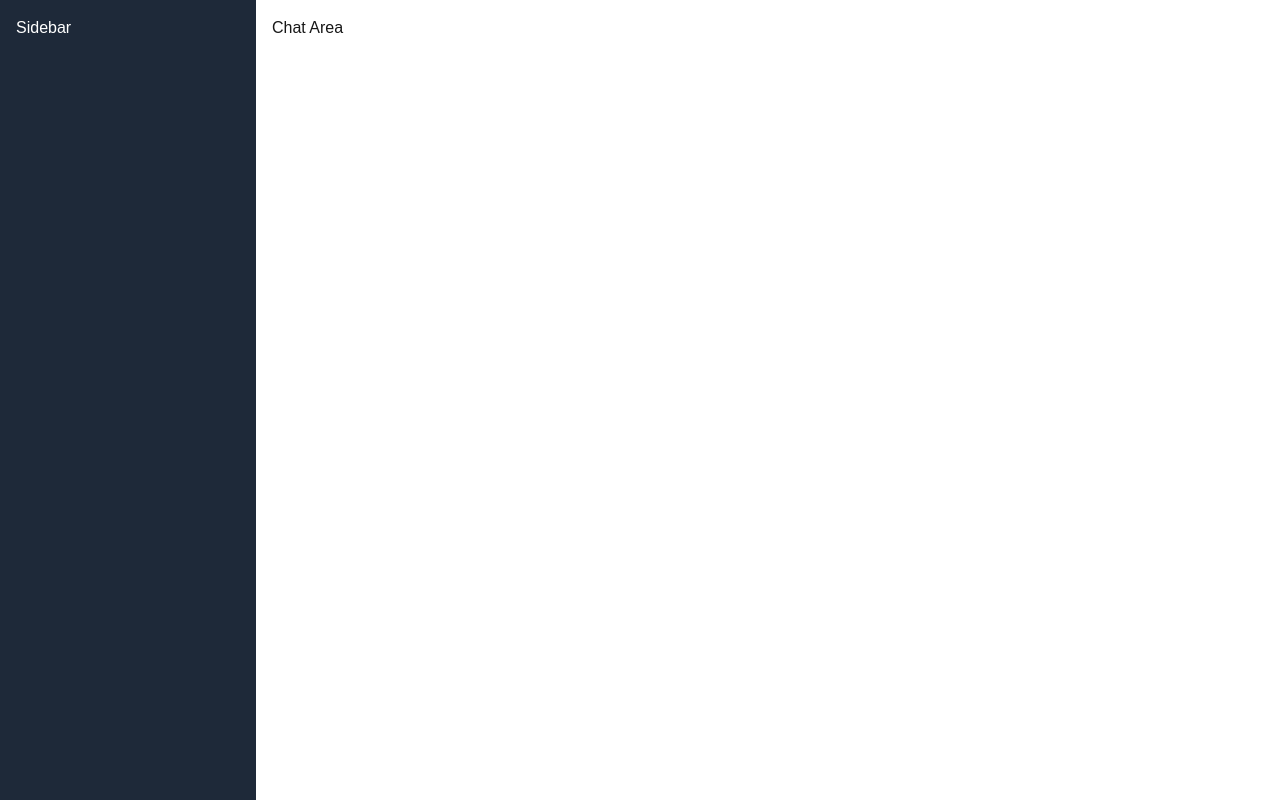
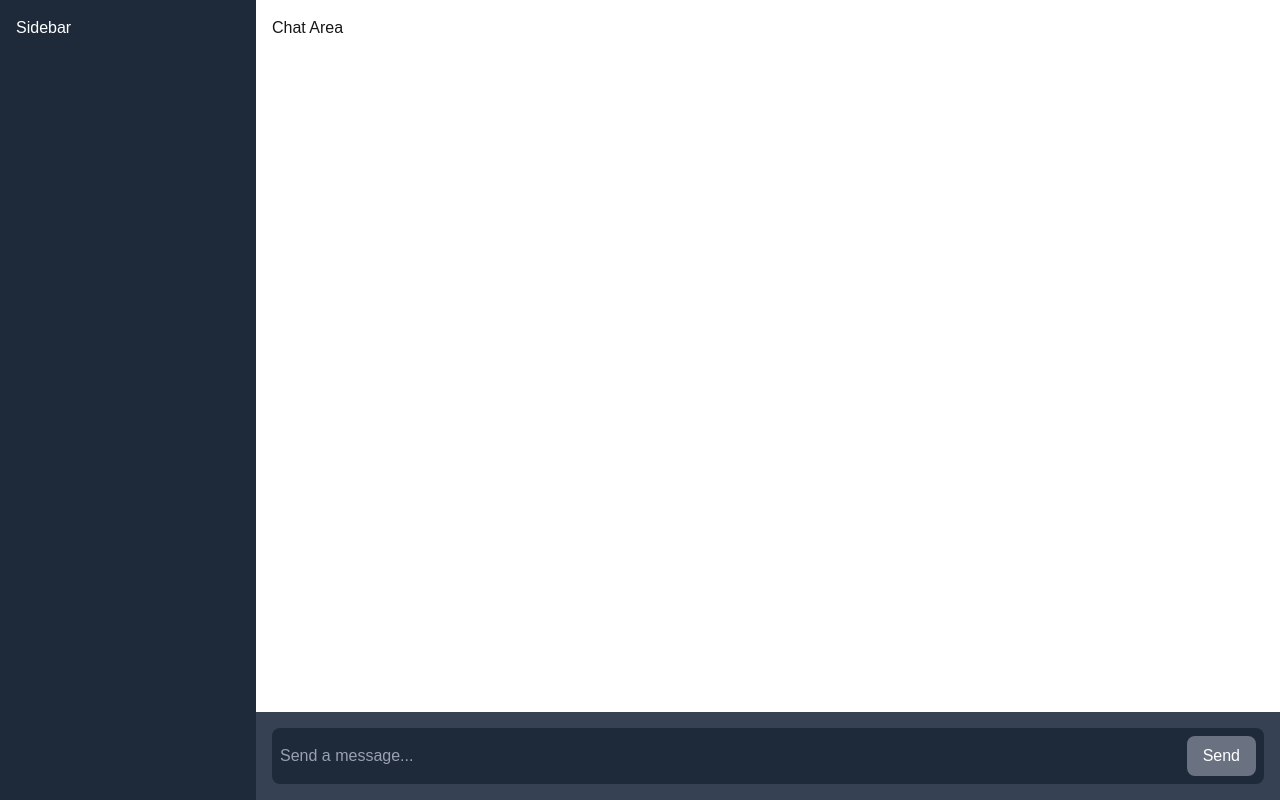
Before and after one commit to mark-torres10/multi_agent_council, a Next.js app in the folder chatgpt-ui/: page / in a window 1280 px wide. Built offline with nearby package versions, Linux system fonts and the light colour scheme.

Commit message:
feat(chat-ui): implement chat input component

```diff
--- a/chatgpt-ui/src/app/components/ChatArea.tsx
+++ b/chatgpt-ui/src/app/components/ChatArea.tsx
@@ -1,3 +1,10 @@
+import ChatInput from "./ChatInput";
+
 export default function ChatArea() {
-  return <div className="flex-1 p-4">Chat Area</div>;
+  return (
+    <div className="flex-1 flex flex-col">
+      <div className="flex-1 p-4">Chat Area</div>
+      <ChatInput />
+    </div>
+  );
 }
--- /dev/null
+++ b/chatgpt-ui/src/app/components/ChatInput.tsx
@@ -0,0 +1,35 @@
+"use client";
+
+import { useState, FormEvent } from "react";
+
+export default function ChatInput() {
+  const [input, setInput] = useState("");
+
+  const handleSubmit = (e: FormEvent) => {
+    e.preventDefault();
+    if (!input.trim()) return;
+    console.log(input);
+    setInput("");
+  };
+
+  return (
+    <form onSubmit={handleSubmit} className="p-4 bg-gray-700">
+      <div className="flex items-center bg-gray-800 rounded-lg p-2">
+        <textarea
+          className="w-full bg-transparent text-white placeholder-gray-400 focus:outline-none resize-none"
+          placeholder="Send a message..."
+          value={input}
+          onChange={(e) => setInput(e.target.value)}
+          rows={1}
+        />
+        <button
+          type="submit"
+          className="ml-2 px-4 py-2 bg-blue-500 text-white rounded-lg hover:bg-blue-600 disabled:bg-gray-500"
+          disabled={!input.trim()}
+        >
+          Send
+        </button>
+      </div>
+    </form>
+  );
+}
```
